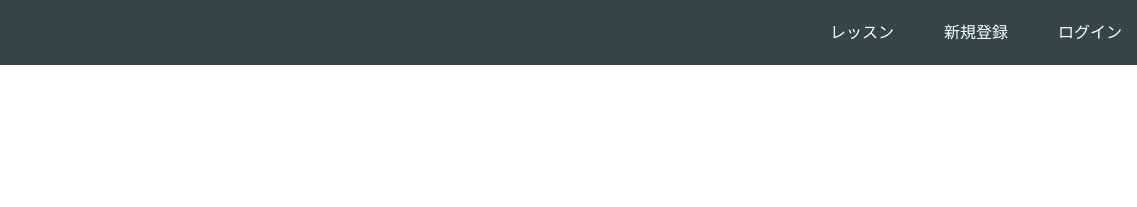
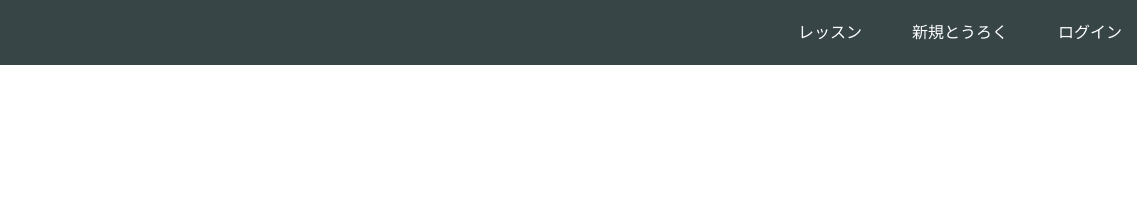
Before and after one commit to yamicog/cogyami.github.io, a plain HTML site: page index.html in a window 1280 px wide. Shown: the top 207 px of the page, 143-1280 px from the left. Drawn offline with Linux system fonts and the light colour scheme.

Commit message:
Update index.html

```diff
--- a/index.html
+++ b/index.html
@@ -16,7 +16,7 @@
       <span class="fa fa-bars menu-icon"></span>
       <div class="header-right">
         <a href="#">レッスン</a>
-        <a href="#">新規登録</a>
+        <a href="#">新規とうろく</a>
         <a href="#" class="login">ログイン</a>
       </div>
     </div>
```
